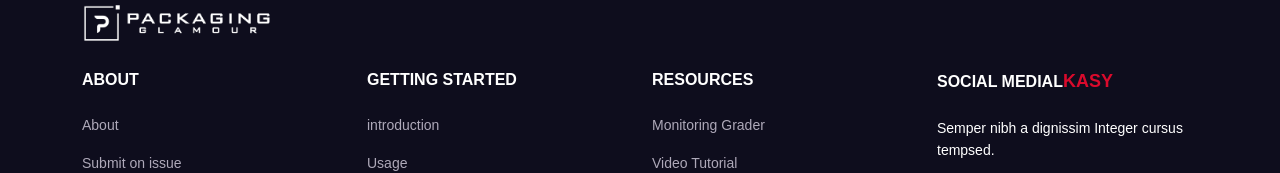
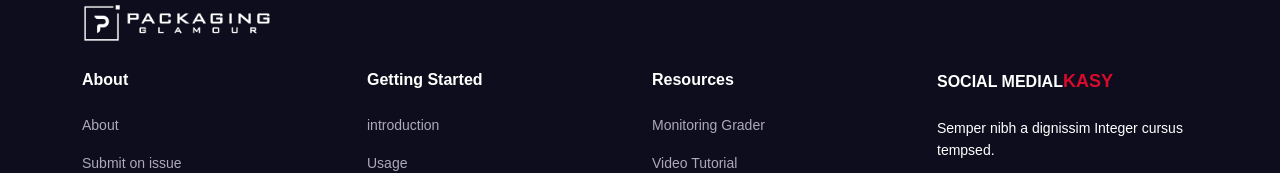
Before and after one commit to collinsasante/glamour-apps, a React (Vite) app: page / in a window 1280 px wide. Shown: the part 2248-2421 px from the top of the page. Built offline with nearby package versions, Linux system fonts and the light colour scheme.

Commit message:
Revised Fonts and Colors

```diff
--- a/src/Components/Footer.jsx
+++ b/src/Components/Footer.jsx
@@ -10,8 +10,8 @@ const Footer = () => {
             <div className="col-lg-12">
               <div className="mb-3 mb-sm-0">
                 <img
-                  src={logo_white} // <--- Now using the imported logo_white
-                  className="logo-dark" // You might want to change this className if it's a white logo
+                  src={logo_white}
+                  className="logo-dark"
                   alt="Kasy Logo"
                   height="45"
                 />
@@ -19,7 +19,7 @@ const Footer = () => {
             </div>
 
             <div className="col-lg-3 col-md-4 col-6">
-              <h6 className="text-uppercase fw-semibold">About</h6>
+              <h6 className="fw-semibold">About</h6>
               <ul className="list-unstyled footer-link mt-3 mb-0 fs-14">
                 <li>
                   <a href="#">About</a>
@@ -38,7 +38,7 @@ const Footer = () => {
             {/* End col */}
 
             <div className="col-lg-3 col-md-4 col-6">
-              <h6 className="text-uppercase fw-semibold">Getting Started</h6>
+              <h6 className="fw-semibold">Getting Started</h6>
               <ul className="list-unstyled footer-link mt-3 mb-0 fs-14">
                 <li>
                   <a href="#">introduction</a>
@@ -60,7 +60,7 @@ const Footer = () => {
             {/* End col */}
 
             <div className="col-lg-3 col-md-4 col-6 d-none d-sm-block">
-              <h6 className="text-uppercase fw-semibold">Resources</h6>
+              <h6 className="fw-semibold">Resources</h6>
               <ul className="list-unstyled footer-link mt-3 mb-0 fs-14">
                 <li>
                   <a href="#">Monitoring Grader </a>
```
